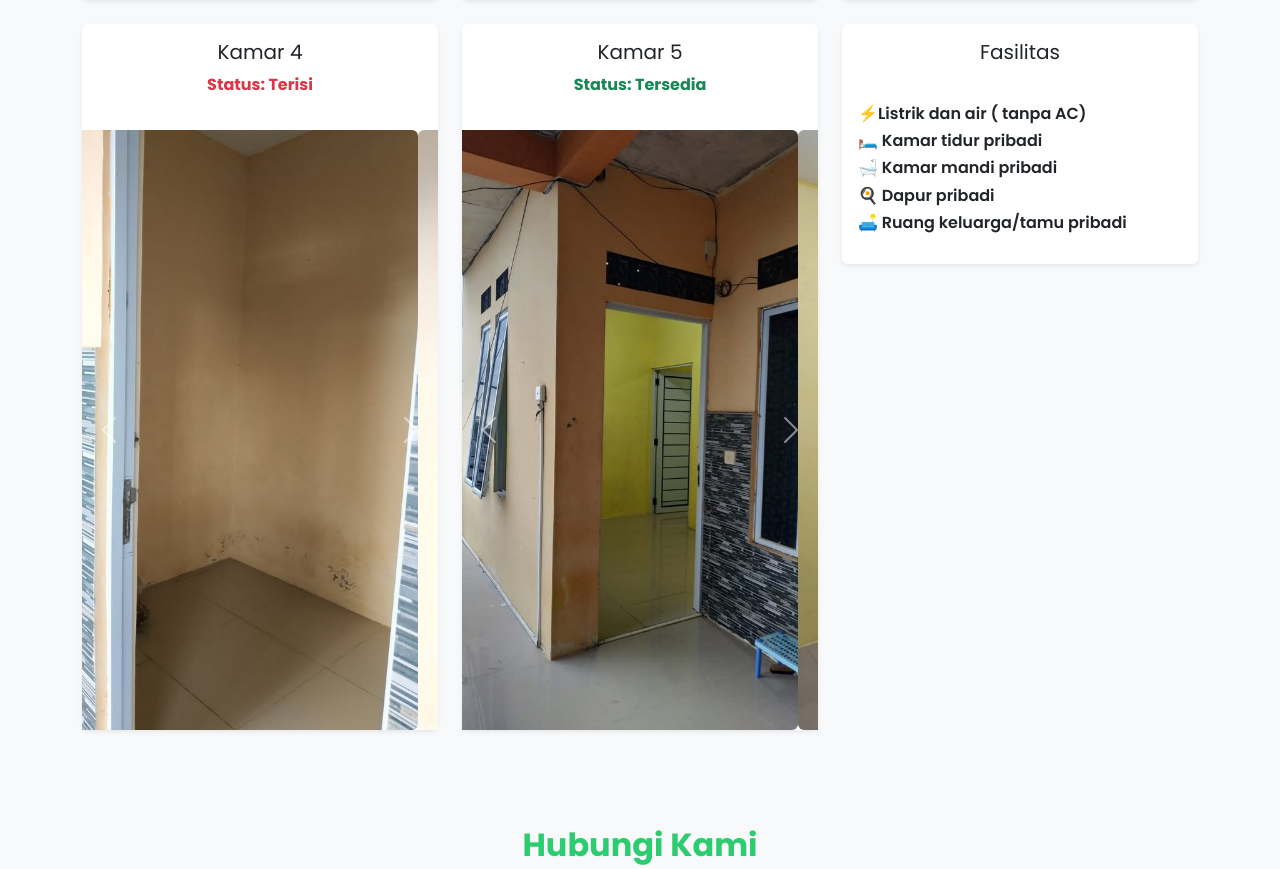
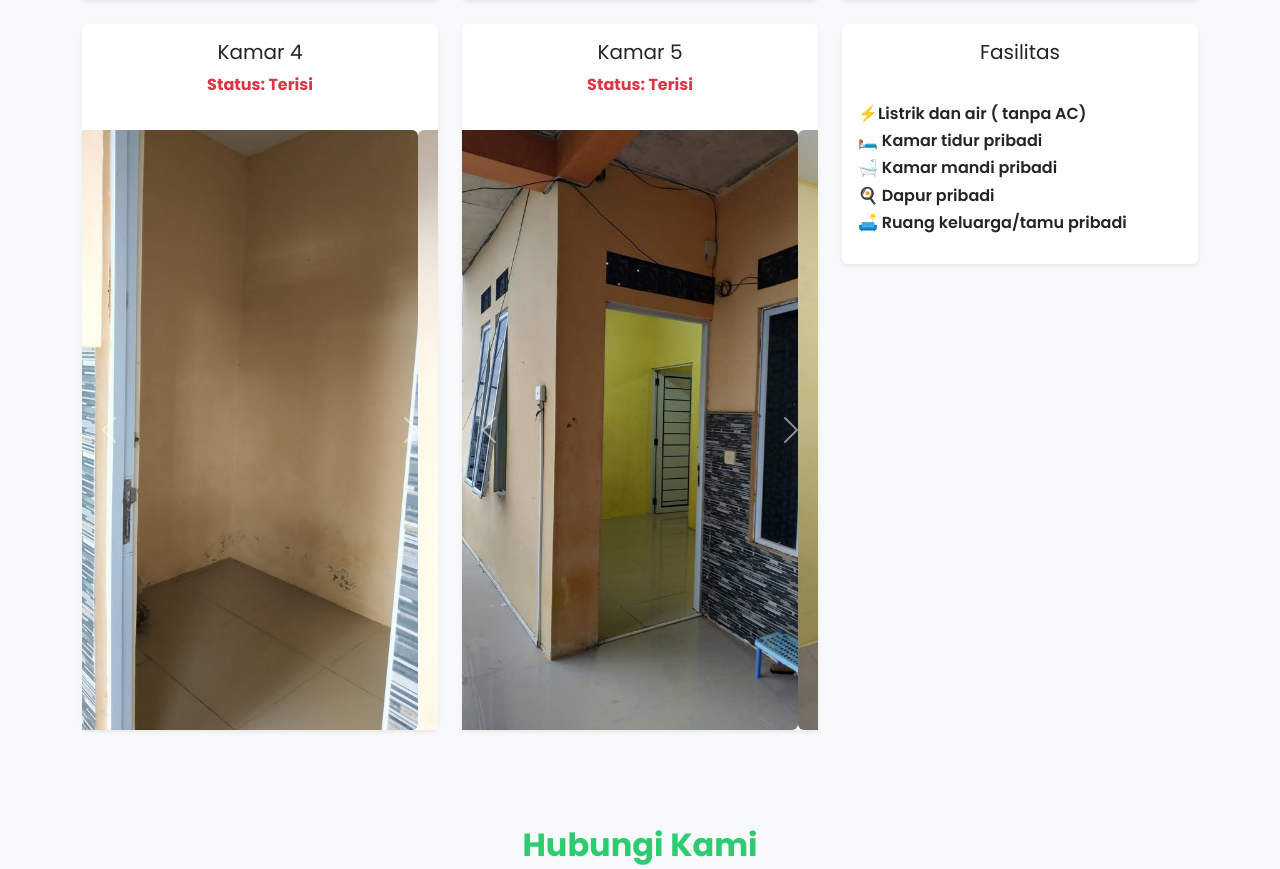
Before and after one commit to fkhfreelancer88/attaya_kos, a plain HTML site: page index.html in a window 1280 px wide. Shown: the part 1740-2609 px from the top of the page. Drawn offline with nearby package versions, Linux system fonts and the light colour scheme.

Commit message:
Update status kamar 5

```diff
--- a/index.html
+++ b/index.html
@@ -264,7 +264,7 @@
         <div class="card shadow-sm">
           <div class="card-body text-center">
             <h5 class="card-title">Kamar 5</h5>
-            <p class="text-success fw-bold">Status: Tersedia</p>
+            <p class="text-danger fw-bold">Status: Terisi</p>
           </div>
           <div id="room5Carousel" class="carousel slide" data-bs-ride="carousel">
             <div class="carousel-inner">
```
